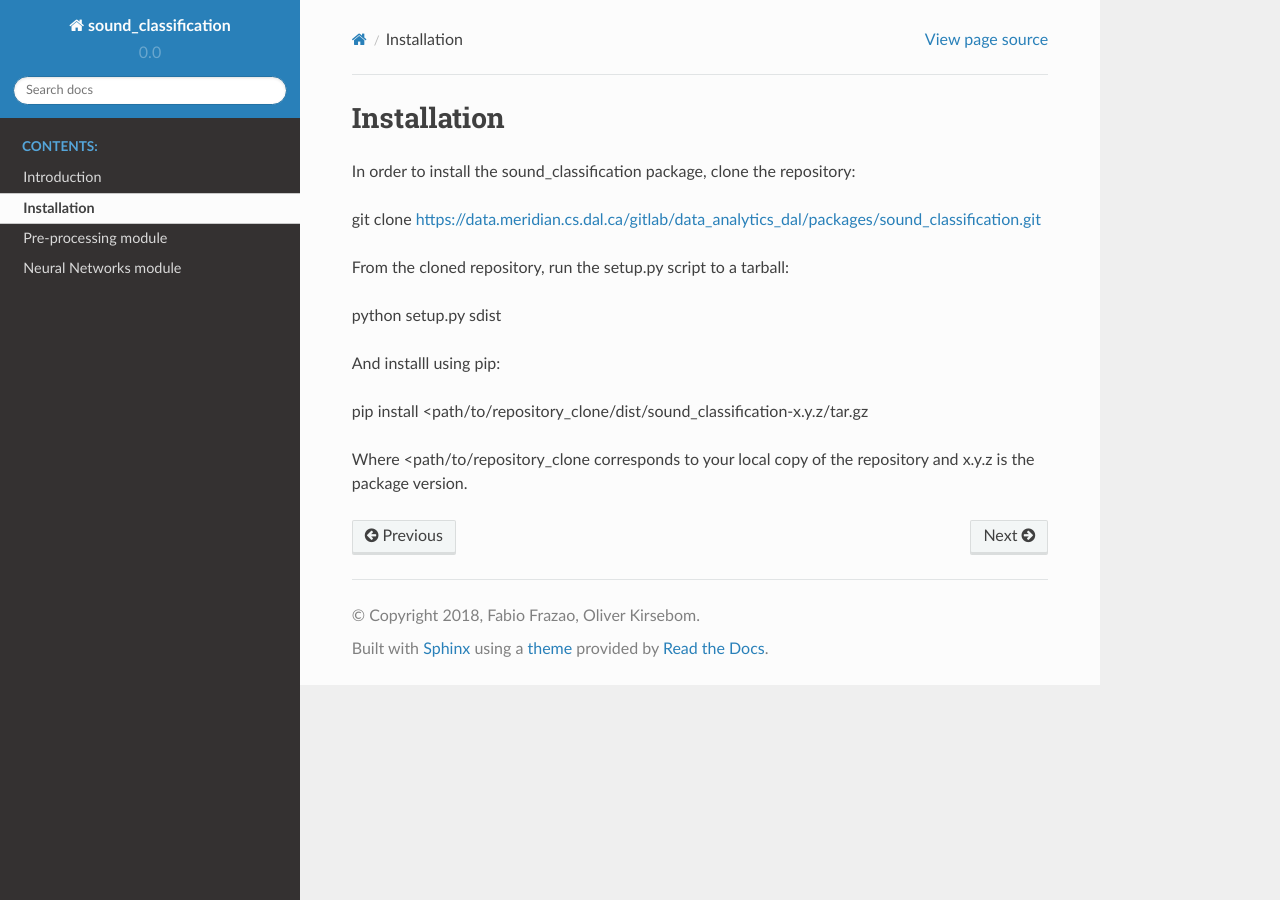
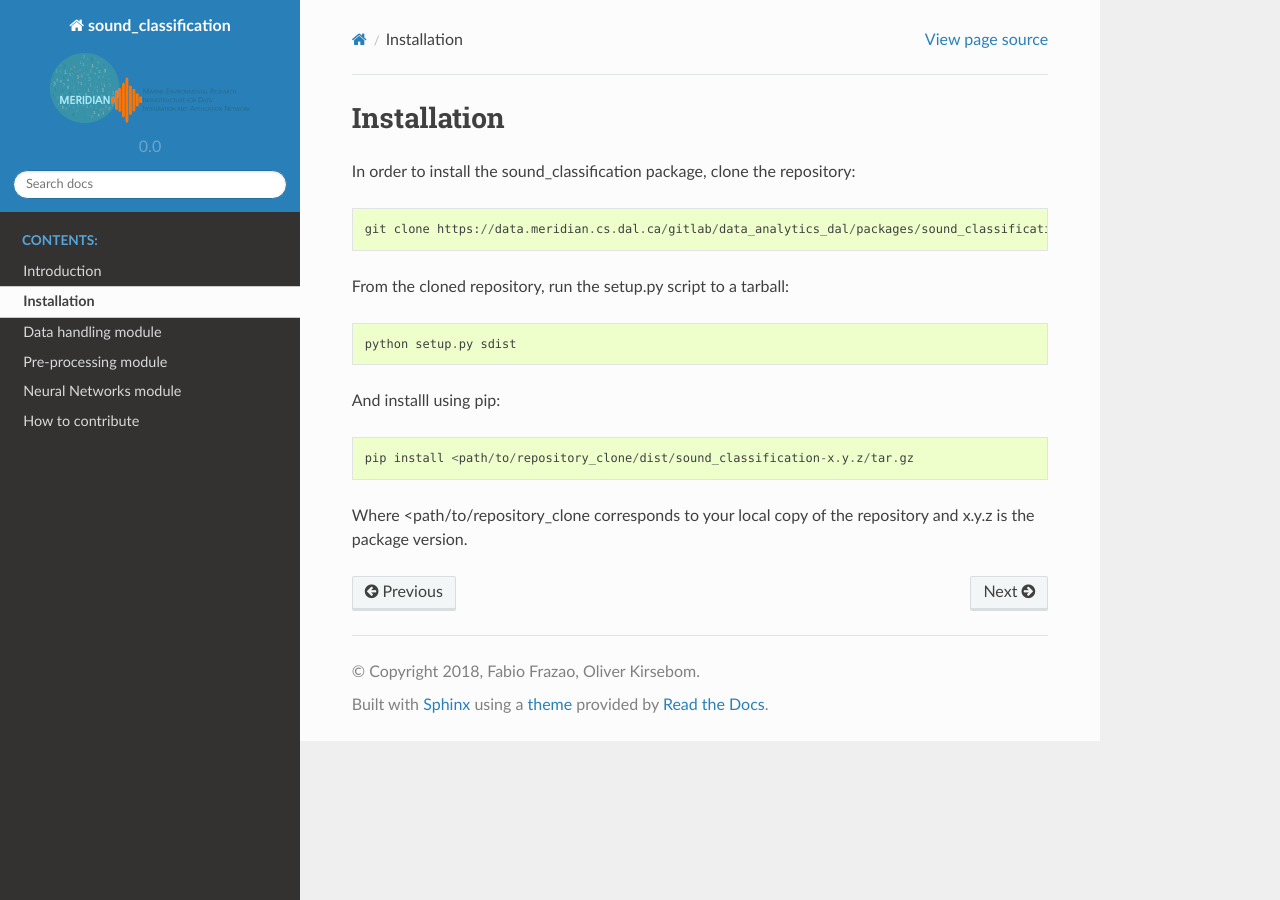
Before and after one commit to mathieudpnt/Ketos, a Sphinx documentation site: the page built from docs/source/installation.rst, in a window 1280 px wide. Built offline with Sphinx 7.4.7 and the Read the Docs theme 2.0.0, drawn with Linux system fonts in a browser that asks for light colours; formulas are drawn with MathJax 3; pages that are not in the unit, such as notebooks, are missing from menus.

Commit message:
Add new doc files
Former-commit-id: d68626b758f85df979750ddbf176e88a9aebf1ef
Former-commit-id: 9f2eff1e68c9e1ce5fc0d9f7b8d9555f51286b89

```diff
--- a/docs/source/conf.py
+++ b/docs/source/conf.py
@@ -96,6 +96,8 @@ html_theme = 'sphinx_rtd_theme'
 # so a file named "default.css" will overwrite the builtin "default.css".
 html_static_path = ['_static']
 
+html_logo = '_static/logo.png'
+
 # Custom sidebar templates, must be a dictionary that maps document names
 # to template names.
 #
--- a/docs/source/data_handling.rst
+++ b/docs/source/data_handling.rst
@@ -1,2 +1,5 @@
+Data handling module
+======================
+
 .. automodule:: data_handling
    :members:
--- a/docs/source/index.rst
+++ b/docs/source/index.rst
@@ -13,7 +13,7 @@ Welcome to sound_classification's documentation!
    introduction
    installation
    modules
-   contribution guidelines
+   contribution_guidelines
 
 
 
--- a/docs/source/installation.rst
+++ b/docs/source/installation.rst
@@ -3,14 +3,14 @@ Installation
 
 In order to install the sound_classification package, clone the repository::
 
-git clone https://data.meridian.cs.dal.ca/gitlab/data_analytics_dal/packages/sound_classification.git
+    git clone https://data.meridian.cs.dal.ca/gitlab/data_analytics_dal/packages/sound_classification.git
 
 From the cloned repository, run the setup.py script to a tarball::
 
-python setup.py sdist
+    python setup.py sdist
 
 And installl using pip::
 
-pip install <path/to/repository_clone/dist/sound_classification-x.y.z/tar.gz
+    pip install <path/to/repository_clone/dist/sound_classification-x.y.z/tar.gz
 
 Where <path/to/repository_clone corresponds to your local copy of the repository and x.y.z is the package version.
```
Also changed, not shown: docs/source/_static/logo.png (added), 1 other file.
